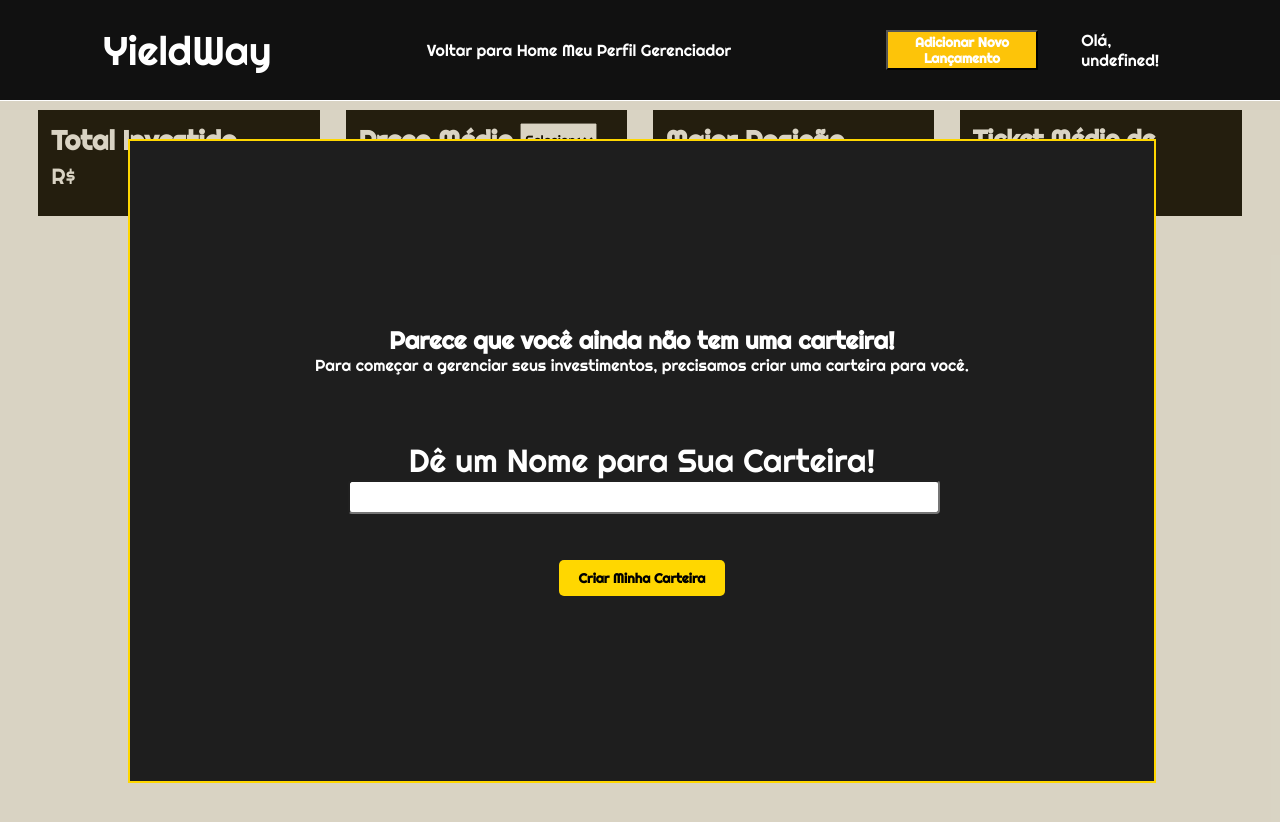
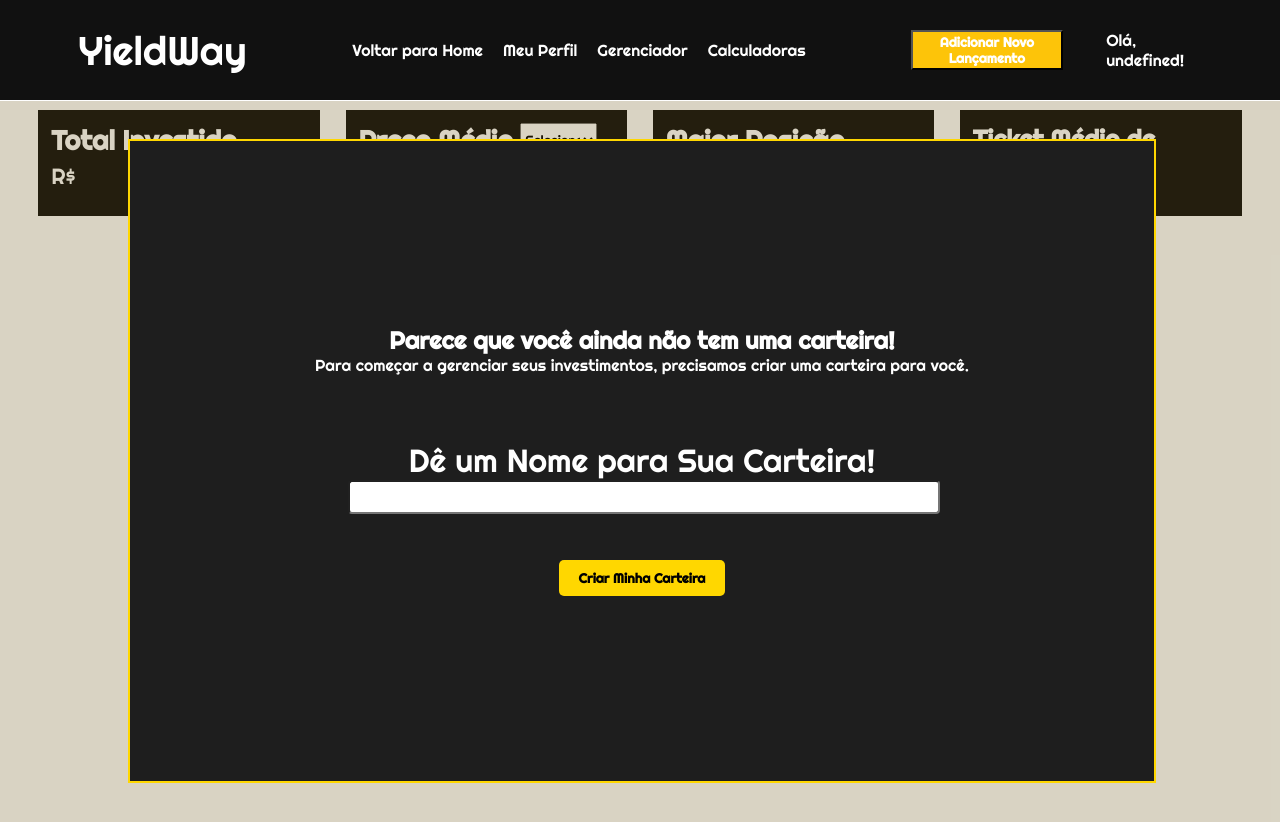
Before and after one commit to GustavoPerezSp/projeto-individual-yield, a website: page WebSite/public/dashboard/dashboard.html in a window 1280 px wide. Drawn offline with nearby package versions, Linux system fonts and the light colour scheme; no server answers.

Commit message:
WebSite: Links para Calculadoras

```diff
--- a/WebSite/public/assets/css/dashboard.css
+++ b/WebSite/public/assets/css/dashboard.css
@@ -28,6 +28,11 @@ a {
 
 .header .logo {
     font-size: 40px;
+}
+
+.links{
+    display: flex;
+    gap: 20px;
 }
 
 .header a:hover {
--- a/WebSite/public/assets/css/styles.css
+++ b/WebSite/public/assets/css/styles.css
@@ -30,6 +30,10 @@ a {
     font-size: 40px;
 }
 
+.links{
+    display: flex;
+    gap: 20px;
+}
 .header a:hover {
     color: #FDC409;
 }
--- a/WebSite/public/dashboard/dashboard.html
+++ b/WebSite/public/dashboard/dashboard.html
@@ -29,6 +29,7 @@
                 <a href="../index.html">Voltar para Home</a>
                 <a href="">Meu Perfil</a>
                 <a href="">Gerenciador</a>
+                <a href="">Calculadoras</a>
             </div>
 
             <div class="account">
```
Also changed, not shown: WebSite/DOCUMENTOS_DE_APOIO/exemplo_de_quiz/EXEMPLO_QUIZZ.html (+3 -11 lines), WebSite/public/index.html (+1 -0 lines).
